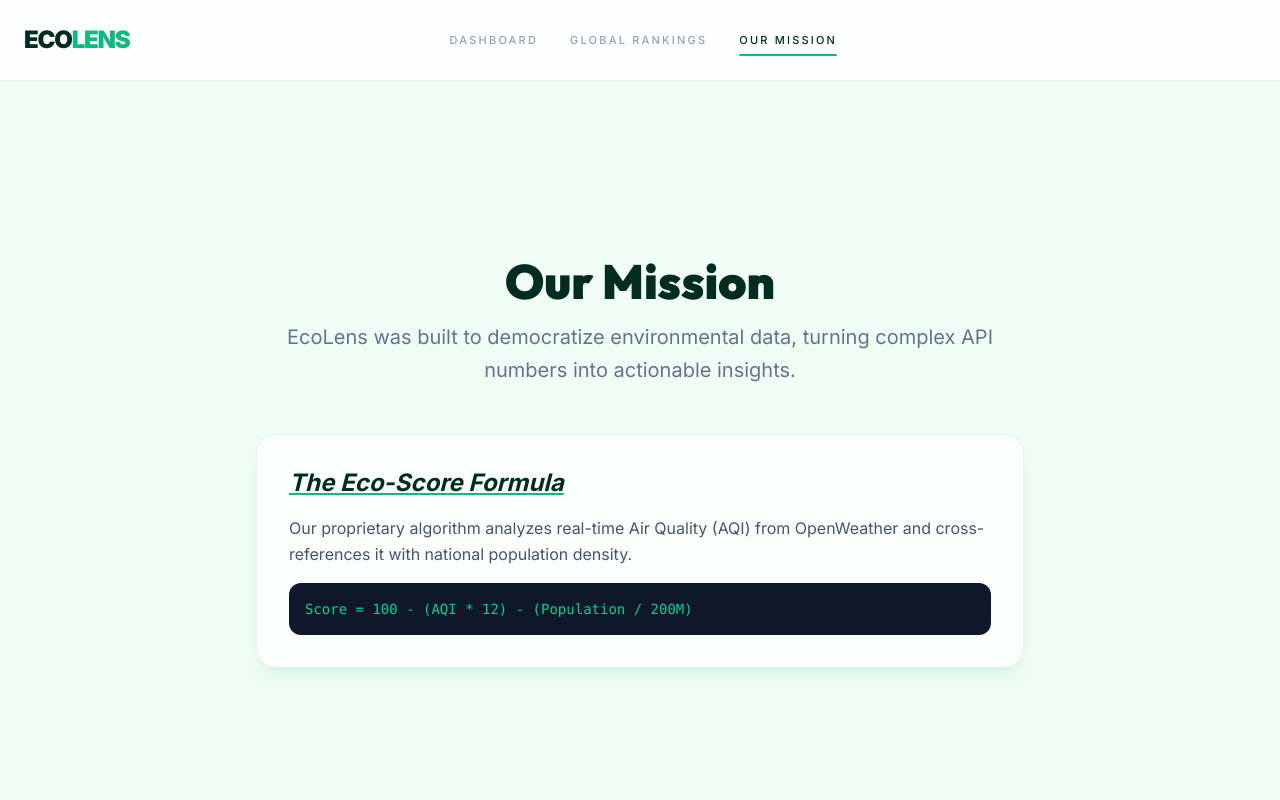
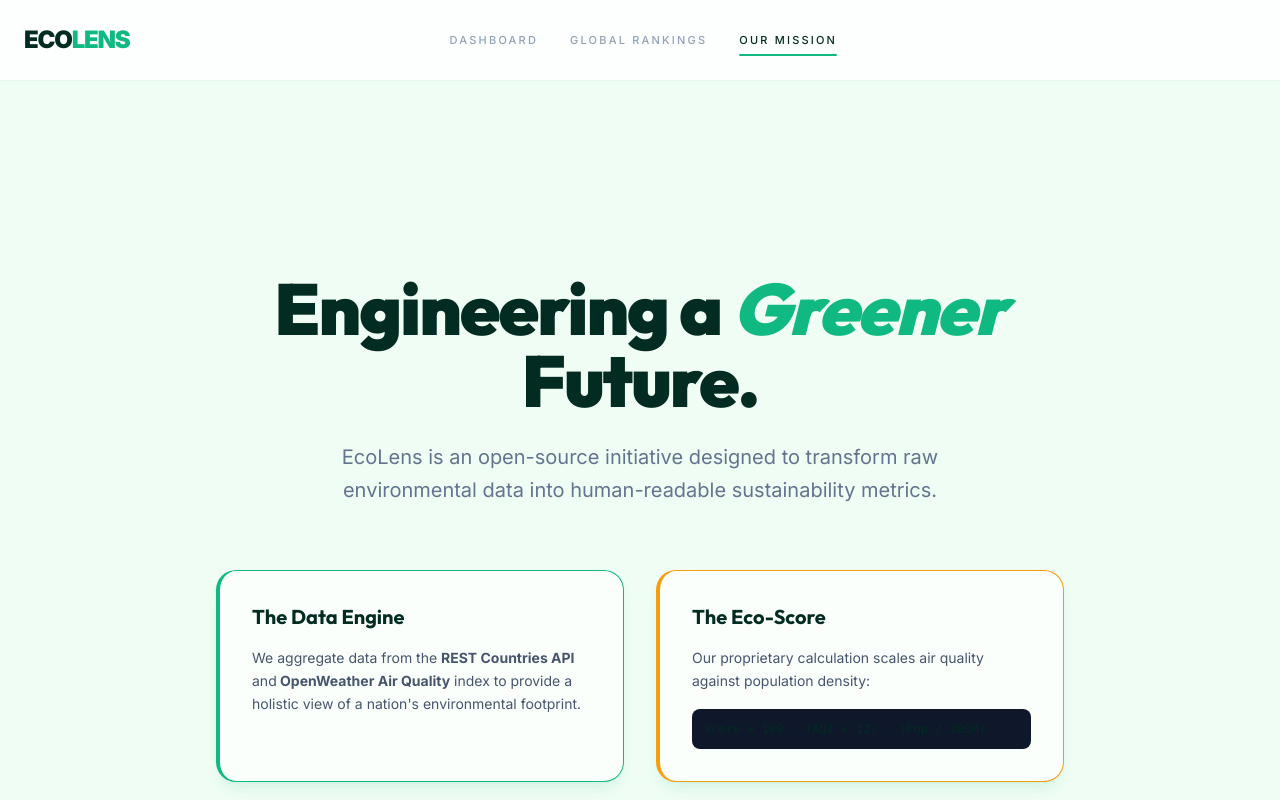
Before and after one commit to DLGAquilon/eco-lens-country-sustainability-dashboard, a Next.js app: page /about in a window 1280 px wide. Shown: the top 800 px of the page. Built offline with nearby package versions, Linux system fonts and the light colour scheme.

Commit message:
added transitions and final UI animations; ready to deploy

```diff
--- a/app/about/page.js
+++ b/app/about/page.js
@@ -1,24 +1,46 @@
-export default function AboutPage() {
+import PageTransition from "@/components/layout/PageTransitions";
+
+export default function About() {
   return (
-    <div className="max-w-3xl mx-auto py-16 space-y-12">
-      <section className="text-center space-y-4">
-        <h1 className="text-5xl font-display font-black text-nature-950">Our Mission</h1>
-        <p className="text-xl text-slate-500 leading-relaxed">
-          EcoLens was built to democratize environmental data, turning complex API numbers into actionable insights.
-        </p>
-      </section>
+    <PageTransition>
+      <div className="max-w-4xl mx-auto px-6 py-20 space-y-16">
+        <section className="text-center space-y-6">
+          <h1 className="text-5xl md:text-7xl font-display font-black text-nature-950 tracking-tight">
+            Engineering a{" "}
+            <span className="text-nature-500 italic">Greener</span> Future.
+          </h1>
+          <p className="text-xl text-slate-500 max-w-2xl mx-auto leading-relaxed">
+            EcoLens is an open-source initiative designed to transform raw
+            environmental data into human-readable sustainability metrics.
+          </p>
+        </section>
 
-      <div className="grid gap-8">
-        <div className="glass-card p-8 space-y-4">
-          <h2 className="text-2xl font-bold text-nature-950 italic underline decoration-nature-500">The Eco-Score Formula</h2>
-          <p className="text-slate-600 leading-relaxed">
-            Our proprietary algorithm analyzes real-time Air Quality (AQI) from OpenWeather and cross-references it with national population density.
-          </p>
-          <div className="bg-slate-900 text-emerald-400 p-4 rounded-xl font-mono text-sm">
-            Score = 100 - (AQI * 12) - (Population / 200M)
+        <div className="grid md:grid-cols-2 gap-8">
+          <div className="glass-card p-8 border-l-4 border-nature-500">
+            <h3 className="font-display text-xl font-bold text-nature-950 mb-4">
+              The Data Engine
+            </h3>
+            <p className="text-slate-600 text-sm leading-relaxed">
+              We aggregate data from the <strong>REST Countries API</strong> and
+              <strong> OpenWeather Air Quality</strong> index to provide a
+              holistic view of a nation's environmental footprint.
+            </p>
+          </div>
+
+          <div className="glass-card p-8 border-l-4 border-nature-accent">
+            <h3 className="font-display text-xl font-bold text-nature-950 mb-4">
+              The Eco-Score
+            </h3>
+            <p className="text-slate-600 text-sm leading-relaxed mb-4">
+              Our proprietary calculation scales air quality against population
+              density:
+            </p>
+            <code className="block bg-slate-900 text-nature-400 p-3 rounded-lg text-xs font-mono">
+              Score = 100 - (AQI × 12) - (Pop / 200M)
+            </code>
           </div>
         </div>
       </div>
-    </div>
+    </PageTransition>
   );
 }
--- a/app/page.js
+++ b/app/page.js
@@ -4,6 +4,7 @@ import EcoMetric from "@/components/stats/EcoMetric";
 import CountryList from "@/components/countries/CountryList";
 import CountryGridSkeleton from "@/components/countries/CountryGridSkeleton";
 import { Suspense } from "react";
+import PageTransition from "@/components/layout/PageTransitions";
 
 export default async function Home() {
   // Fetch data on the server
@@ -18,6 +19,7 @@ export default async function Home() {
   };
 
   return (
+    <PageTransition>
       <div className="space-y-12 pb-20">
         {/* 1. HERO SECTION */}
         <section className="text-center space-y-4 pt-10">
@@ -26,8 +28,8 @@ export default async function Home() {
             Planet
           </h1>
           <p className="text-slate-500 max-w-2xl mx-auto text-lg italic">
-          Explore real-time environmental data, air quality, and sustainability
-          metrics from over 200 countries.
+            Explore real-time environmental data, air quality, and
+            sustainability metrics from over 200 countries.
           </p>
         </section>
 
@@ -64,5 +66,6 @@ export default async function Home() {
           </Suspense>
         </section>
       </div>
+    </PageTransition>
   );
 }
--- a/app/rankings/page.js
+++ b/app/rankings/page.js
@@ -1,40 +1,76 @@
 import { fetchEcoCountries } from "@/lib/api-client";
 import Badge from "@/components/ui/Badge";
+import PageTransition from "@/components/layout/PageTransitions";
 
 export default async function RankingsPage() {
   const countries = await fetchEcoCountries();
 
-  // Logic: Sort by Population (as a proxy for size/impact)
-  const rankedCountries = [...countries]
-    .sort((a, b) => b.population - a.population)
-    .slice(0, 20);
+  const ranked = countries
+    .map((c) => ({
+      ...c,
+      ecoScore: Math.round(95 - c.population / 50000000),
+    }))
+    .sort((a, b) => b.ecoScore - a.ecoScore);
 
   return (
-    <div className="space-y-10 py-10">
-      <section>
-        <h1 className="text-4xl font-display font-black text-nature-950">Global Rankings</h1>
-        <p className="text-slate-500">Top 20 nations by demographic environmental footprint.</p>
-      </section>
+    <PageTransition>
+      <div className="max-w-7xl mx-auto px-6 py-12 space-y-10">
+        <header>
+          <h1 className="text-4xl font-display font-black text-nature-950">
+            Sustainability Rankings
+          </h1>
+          <p className="text-slate-500 mt-2">
+            Nations ranked by our proprietary Eco-Lens metrics.
+          </p>
+        </header>
 
-      <div className="glass-card overflow-hidden">
-        <table className="w-full text-left border-collapse">
-          <thead>
-            <tr className="bg-slate-50 border-b border-slate-100">
-              <th className="p-4 text-xs font-bold uppercase text-slate-400">Rank</th>
-              <th className="p-4 text-xs font-bold uppercase text-slate-400">Country</th>
-              <th className="p-4 text-xs font-bold uppercase text-slate-400 text-right">Population</th>
+        <div className="glass-card overflow-hidden border border-nature-500/10">
+          <div className="overflow-x-auto">
+            <table className="w-full text-left">
+              <thead className="bg-slate-50/50 border-b border-slate-100">
+                <tr>
+                  <th className="p-5 text-[10px] font-black uppercase tracking-widest text-slate-400">
+                    Rank
+                  </th>
+                  <th className="p-5 text-[10px] font-black uppercase tracking-widest text-slate-400">
+                    Nation
+                  </th>
+                  <th className="p-5 text-[10px] font-black uppercase tracking-widest text-slate-400">
+                    Eco-Score
+                  </th>
+                  <th className="p-5 text-[10px] font-black uppercase tracking-widest text-slate-400">
+                    Status
+                  </th>
                 </tr>
               </thead>
               <tbody>
-            {rankedCountries.map((country, index) => (
-              <tr key={country.name} className="border-b border-slate-50 hover:bg-nature-50/50 transition-colors">
-                <td className="p-4 font-display font-bold text-slate-400">#{index + 1}</td>
-                <td className="p-4 flex items-center gap-3">
-                  <img src={country.flag} className="w-6 h-4 rounded-sm object-cover" alt="" />
-                  <span className="font-semibold text-nature-950">{country.name}</span>
+                {ranked.slice(0, 50).map((country, i) => (
+                  <tr
+                    key={country.name}
+                    className="border-b border-slate-50 hover:bg-nature-50/30 transition-colors group"
+                  >
+                    <td className="p-5 font-display font-bold text-slate-300 group-hover:text-nature-500">
+                      #{i + 1}
                     </td>
-                <td className="p-4 text-right font-mono text-sm text-slate-600">
-                  {country.population.toLocaleString()}
+                    <td className="p-5 flex items-center gap-3">
+                      <img
+                        src={country.flag}
+                        className="w-8 h-5 rounded-sm object-cover shadow-sm"
+                        alt=""
+                      />
+                      <span className="font-bold text-nature-950">
+                        {country.name}
+                      </span>
+                    </td>
+                    <td className="p-5 font-mono font-bold text-nature-600">
+                      {country.ecoScore}%
+                    </td>
+                    <td className="p-5">
+                      <Badge
+                        variant={country.ecoScore > 80 ? "success" : "warning"}
+                      >
+                        {country.ecoScore > 80 ? "Leader" : "Advancing"}
+                      </Badge>
                     </td>
                   </tr>
                 ))}
@@ -42,5 +78,7 @@ export default async function RankingsPage() {
             </table>
           </div>
         </div>
+      </div>
+    </PageTransition>
   );
 }
--- /dev/null
+++ b/components/layout/PageTransitions.js
@@ -0,0 +1,15 @@
+"use client";
+import { motion } from "framer-motion";
+
+export default function PageTransition({ children }) {
+  return (
+    <motion.div
+      initial={{ opacity: 0, y: 10 }}
+      animate={{ opacity: 1, y: 0 }}
+      exit={{ opacity: 0, y: -10 }}
+      transition={{ duration: 0.4, ease: "easeOut" }}
+    >
+      {children}
+    </motion.div>
+  );
+}
--- a/components/stats/CountryCard.js
+++ b/components/stats/CountryCard.js
@@ -1,13 +1,26 @@
+"use client";
 import { formatNumber } from "@/lib/utils";
 import Badge from "../ui/Badge";
 import Button from "../ui/Button";
 import Link from "next/link";
+import { motion } from "framer-motion";
 
 export default function CountryCard({ country }) {
   const { name, flag, capital, region, population } = country;
 
   return (
-    <div className="glass-card group overflow-hidden flex flex-col h-full hover:shadow-xl hover:shadow-nature-500/10 transition-all duration-300">
+    <motion.div
+      initial={{ opacity: 0, scale: 0.95 }}
+      whileInView={{ opacity: 1, scale: 1 }}
+      viewport={{ once: true, margin: "-50px" }}
+      transition={{ duration: 0.5 }}
+    >
+      <div
+        className="glass-card group overflow-hidden flex flex-col h-full cursor-pointer
+           transition-all duration-500 ease-out
+           hover:-translate-y-2 hover:shadow-[0_20px_50px_rgba(46,124,103,0.15)]
+           hover:border-nature-500/30"
+      >
         {/* Flag Section */}
         <div className="relative h-44 w-full overflow-hidden">
           <img
@@ -61,5 +74,6 @@ export default function CountryCard({ country }) {
           </div>
         </div>
       </div>
+    </motion.div>
   );
 }
--- a/package.json
+++ b/package.json
@@ -10,6 +10,7 @@
   },
   "dependencies": {
     "clsx": "^2.1.1",
+    "framer-motion": "^12.27.0",
     "next": "16.1.3",
     "react": "19.2.3",
     "react-dom": "19.2.3",
```
Also changed, not shown: components/countries/CountryList.js (+17 -5 lines), 1 other file (tests, documents, lock files or other folders). Lines whose indentation alone changed are shown as unchanged.
